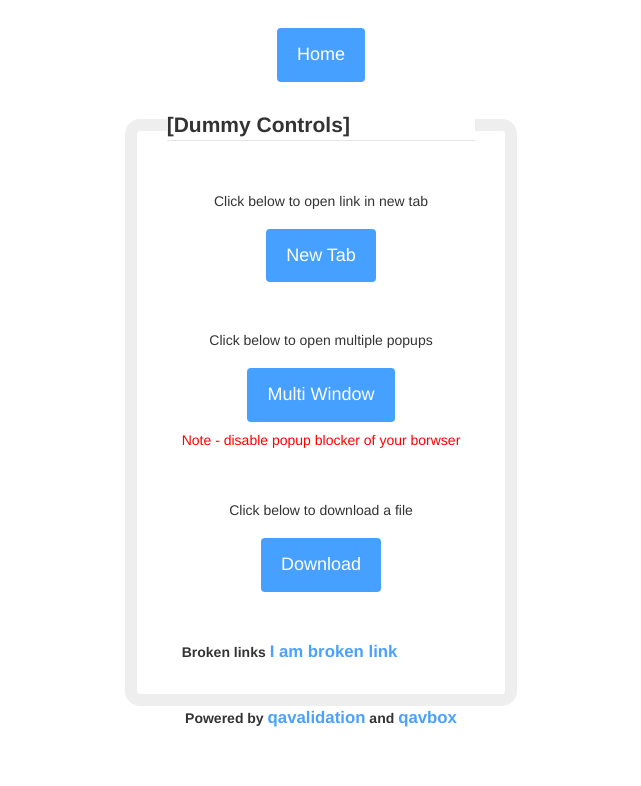
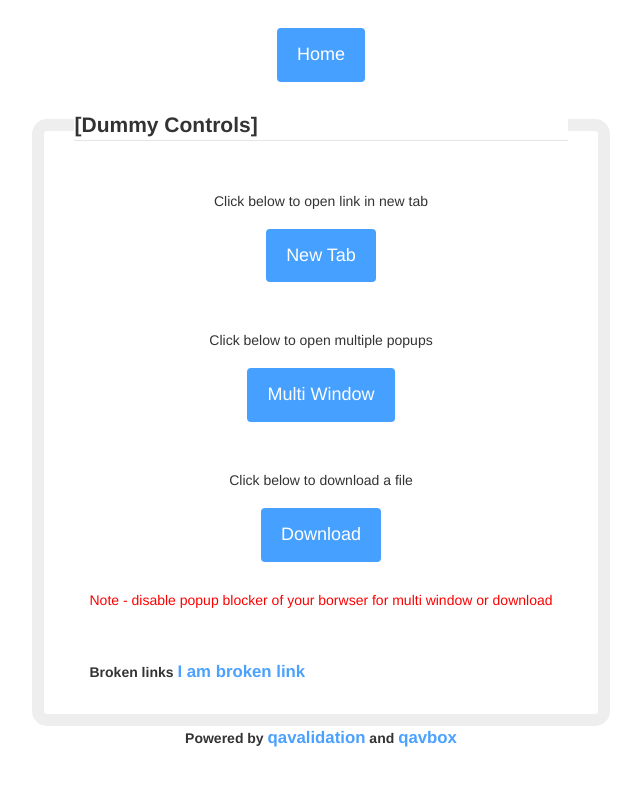
Before and after one commit to qavbox/demo, a Jekyll site: the page built from links/index.html, in a window 1280 px wide. Shown: the top 786 px of the page, without its empty margins (319-960 px from the left). Built offline with Jekyll 4.4.1, drawn with Linux system fonts in a browser that asks for light colours; nearby versions of some CDN libraries; library files that are not in the unit come from our copies.

Commit message:
Update index.html

```diff
--- a/links/index.html
+++ b/links/index.html
@@ -27,7 +27,7 @@
 <div id="multi" style="text-align: center;" >
 	<p>Click below to open multiple popups</p>
 <input type="button" class="btn" name="multiple" value="Multi Window" onclick="pop()"/>
-<p style="color:red" >Note - disable popup blocker of your borwser</p>
+
 <script type="text/javascript" src='JS/jquery-1.9.0.min.js'></script>
 <script type="text/javascript">
   function pop() {
@@ -48,7 +48,8 @@
 <p>Click below to download a file</p>
 <a href="http://qavalidation.com/wp-content/files/qav_test.zip" download><input class="btn" value="Download" type="button"></a>
 </div>
-
+<br/>
+<p style="color:red" >Note - disable popup blocker of your borwser for multi window or download</p>
 <br/><br/>
 <b>Broken links<b/>
 
```
